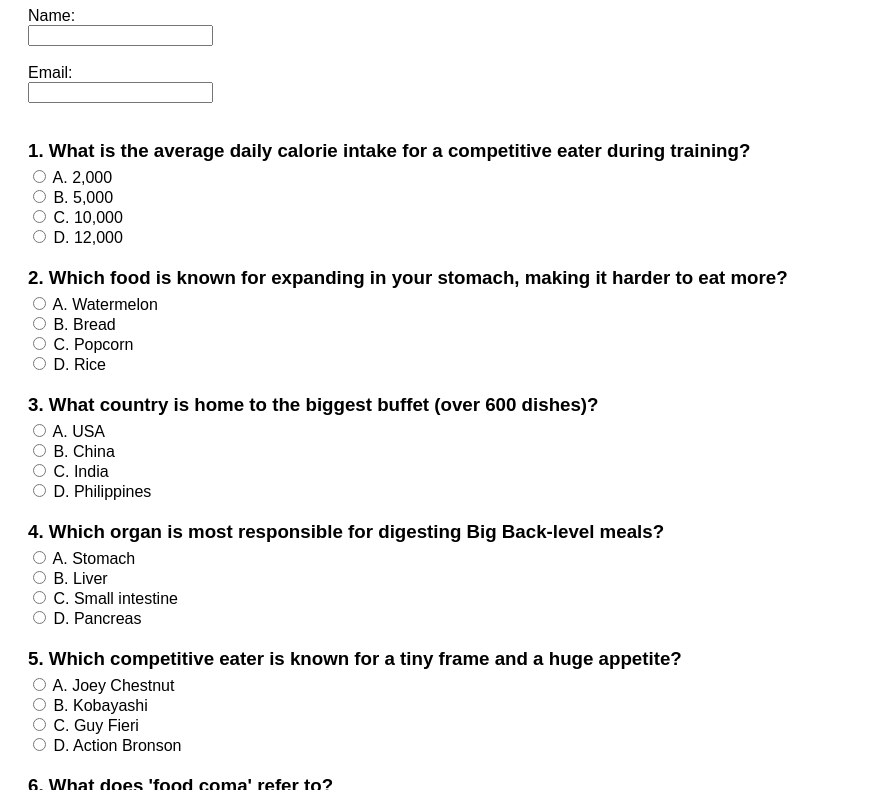
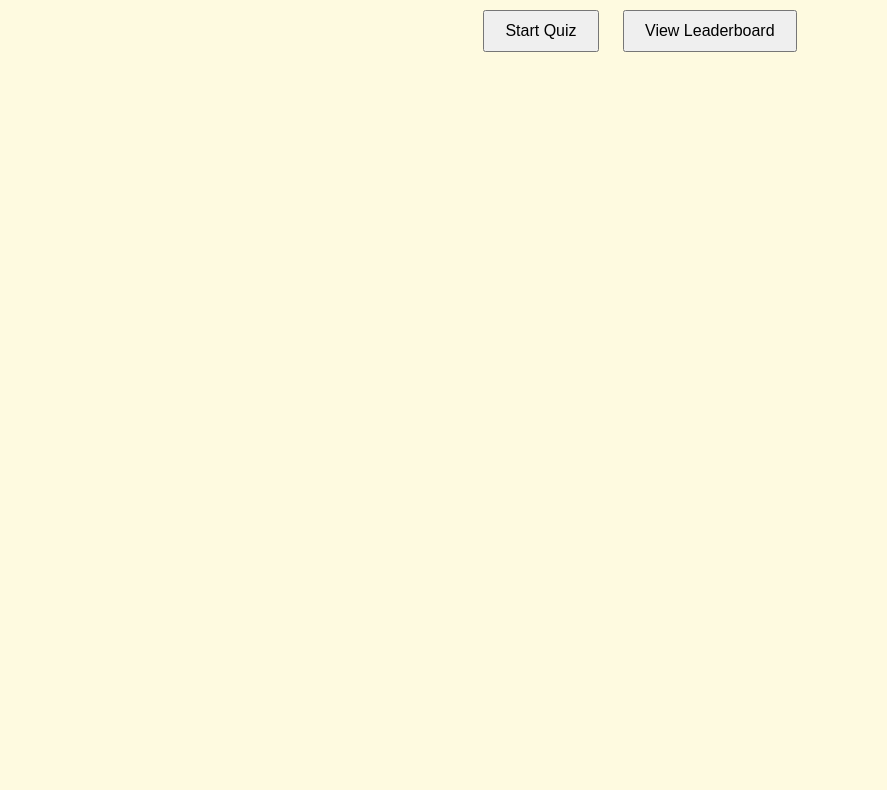
Before and after one commit to TechniRouge/.github.io, a plain HTML site: page index.html in a window 1280 px wide. Shown: the part 101-891 px from the top of the page, without its empty margins (0-887 px from the left). After the commit the page ends 800 px from the top, so only its background shows below. Drawn offline with nearby package versions, Linux system fonts and the light colour scheme.

Commit message:
Update index.html

```diff
--- a/index.html
+++ b/index.html
@@ -2,236 +2,145 @@
 <html lang="en">
 <head>
   <meta charset="UTF-8" />
-  <meta name="viewport" content="width=device-width, initial-scale=1.0"/>
+  <meta name="viewport" content="width=device-width, initial-scale=1.0" />
   <title>Big Back Certification Quiz</title>
-  <script src="https://cdn.jsdelivr.net/npm/emailjs-com@3/dist/email.min.js"></script>
   <style>
-    body {
-      font-family: Arial, sans-serif;
-      padding: 20px;
-    }
-    .question {
-      margin-bottom: 20px;
-    }
-    .question h3 {
-      margin-bottom: 5px;
-    }
+    body { font-family: Arial, sans-serif; background: #fefae0; color: #333; margin: 0; padding: 20px; }
+    .hidden { display: none; }
+    .center { text-align: center; }
+    button { padding: 10px 20px; margin: 10px; font-size: 16px; }
+    .certificate, .leaderboard, .question-box { border: 2px solid #ccc; padding: 20px; border-radius: 10px; background: #fff; margin-top: 20px; }
+    .certificate { font-family: 'Comic Sans MS', cursive; text-align: center; background: #fffae6; }
+    .leaderboard ol { padding-left: 20px; }
   </style>
 </head>
 <body>
-  <h1>Big Back Certification Quiz</h1>
-  <form id="quizForm">
-    <label for="name">Name:</label><br />
-    <input type="text" id="name" name="name" required><br /><br />
-    <label for="email">Email:</label><br />
-    <input type="email" id="email" name="email" required><br /><br />
+  <div id="homeScreen" class="center">
+    <h1>🏋️‍♂️ Big Back Certification 🏋️‍♀️</h1>
+    <button onclick="showSection('quizSection')">Start Quiz</button>
+    <button onclick="showSection('leaderboardSection')">View Leaderboard</button>
+  </div>
 
-    <div id="questions"></div>
+  <div id="quizSection" class="hidden">
+    <h2>Big Back Certification Quiz</h2>
+    <form id="quizForm">
+      <label>Name: <input type="text" id="userName" required></label><br><br>
+      <label>Email: <input type="email" id="userEmail" required></label><br><br>
+      <div id="questions"></div>
+      <button type="submit">Submit</button>
+    </form>
+  </div>
 
-    <button type="submit">Submit</button>
-  </form>
+  <div id="leaderboardSection" class="hidden leaderboard">
+    <h2>🍗 Leaderboard of Legends 🍗</h2>
+    <ol id="leaderboardList"></ol>
+    <button onclick="showSection('homeScreen')">Back to Home</button>
+  </div>
 
+  <div id="certificateSection" class="hidden certificate">
+    <h2>🏆 Official Big Back Certificate 🏆</h2>
+    <p id="certName"></p>
+    <p id="certScore"></p>
+    <p>Hereby awarded the title:</p>
+    <h3>“Certified Glutton of Glory”</h3>
+    <p>Signed by Dr. Buff Backs, PhD in Snackology</p>
+    <button onclick="downloadCertificate()">Download Certificate</button>
+    <button onclick="showSection('homeScreen')">Back to Home</button>
+  </div>
+
+  <script src="https://cdn.jsdelivr.net/npm/emailjs-com@3/dist/email.min.js"></script>
+  <script src="https://cdn.jsdelivr.net/npm/html2canvas"></script>
   <script>
-    emailjs.init('fBwObR_tKYEjPcn4G');
+    emailjs.init("fBwObR_tKYEjPcn4G"); // Public key
 
     const questions = [
-      {
-        q: "What is the average daily calorie intake for a competitive eater during training?",
-        a: ["2,000", "5,000", "10,000", "12,000"],
-        correct: 2
-      },
-      {
-        q: "Which food is known for expanding in your stomach, making it harder to eat more?",
-        a: ["Watermelon", "Bread", "Popcorn", "Rice"],
-        correct: 3
-      },
-      {
-        q: "What country is home to the biggest buffet (over 600 dishes)?",
-        a: ["USA", "China", "India", "Philippines"],
-        correct: 3
-      },
-      {
-        q: "Which organ is most responsible for digesting Big Back-level meals?",
-        a: ["Stomach", "Liver", "Small intestine", "Pancreas"],
-        correct: 0
-      },
-      {
-        q: "Which competitive eater is known for a tiny frame and a huge appetite?",
-        a: ["Joey Chestnut", "Kobayashi", "Guy Fieri", "Action Bronson"],
-        correct: 1
-      },
-      {
-        q: "What does 'food coma' refer to?",
-        a: ["A real coma", "Mental shutdown", "Sleepy after eating", "Digestive explosion"],
-        correct: 2
-      },
-      {
-        q: "Which animal has the biggest stomach compared to body size?",
-        a: ["Elephant", "Hippo", "Python", "Cow"],
-        correct: 2
-      },
-      {
-        q: "The 'Stomach Stretch Reflex' kicks in at what percent full?",
-        a: ["60%", "80%", "90%", "100%"],
-        correct: 1
-      },
-      {
-        q: "What food has a professional contest called the 'Taco Eating Championship'?",
-        a: ["Burritos", "Tacos", "Tamales", "Hot dogs"],
-        correct: 1
-      },
-      {
-        q: "What chemical signals your brain that you're full?",
-        a: ["Adrenaline", "Leptin", "Insulin", "Cortisol"],
-        correct: 1
-      },
-      {
-        q: "What’s the most pizza slices eaten in 10 minutes (world record)?",
-        a: ["46", "73", "83", "90"],
-        correct: 2
-      },
-      {
-        q: "What is a Big Back most likely to say?",
-        a: ["I’m full", "What’s for dessert?", "Is this keto?", "I'm cutting."],
-        correct: 1
-      },
-      {
-        q: "Why do Big Backs drink water before a contest?",
-        a: ["To stay hydrated", "To stretch their stomach", "Flavor enhancer", "They’re thirsty"],
-        correct: 1
-      },
-      {
-        q: "What's the least calorie-dense Big Back food?",
-        a: ["Peanut butter", "Celery", "Cheesecake", "French fries"],
-        correct: 1
-      },
-      {
-        q: "What food challenge is often undefeated at diners?",
-        a: ["10 Egg Omelet", "5lb Burrito", "Mountain of Pancakes", "Quad Bacon Burger"],
-        correct: 2
-      },
-      {
-        q: "Which fast food item has the most calories?",
-        a: ["Big Mac", "KFC Bowl", "Five Guys Fries", "Taco Bell Quesarito"],
-        correct: 2
-      },
-      {
-        q: "The 'bottomless pit' expression best describes...",
-        a: ["A cavern", "A void", "A Big Back stomach", "An abyss"],
-        correct: 2
-      },
-      {
-        q: "Why do Big Backs unbutton their pants after a meal?",
-        a: ["Airflow", "Comfort", "Extra space", "It's tradition"],
-        correct: 2
-      },
-      {
-        q: "What does the term 'food baby' usually mean?",
-        a: ["Actual baby", "Burp", "Bloating", "Craving dessert"],
-        correct: 2
-      },
-      {
-        q: "Most food eaten in 8 minutes (hot dogs, Joey Chestnut)?",
-        a: ["45", "63", "71", "76"],
-        correct: 3
-      },
-      {
-        q: "What’s a classic Big Back excuse?",
-        a: ["It’s leg day", "It’s a cheat meal", "I’m bulking", "All of the above"],
-        correct: 3
-      },
-      {
-        q: "Which food expands the most after being eaten?",
-        a: ["Rice", "Popcorn", "Bread", "Pasta"],
-        correct: 1
-      },
-      {
-        q: "Biggest Big Back move?",
-        a: ["Dessert first", "Mid-meal nap", "Triple dinner plate", "Ordering everything"],
-        correct: 3
-      },
-      {
-        q: "Which of these is NOT a food challenge?",
-        a: ["Inferno Wings", "Mega Nachos", "Mt. Everest Sundae", "Vegetable Platter"],
-        correct: 3
-      },
-      {
-        q: "A Big Back’s worst nightmare?",
-        a: ["Salad bar", "Small portions", "Running out of ranch", "All of the above"],
-        correct: 3
-      },
-      {
-        q: "How many wings did the wing-eating champ eat in 30 minutes?",
-        a: ["104", "216", "300", "501"],
-        correct: 2
-      },
-      {
-        q: "What utensil is optional for a Big Back?",
-        a: ["Fork", "Spoon", "Shovel", "All of the above"],
-        correct: 2
-      },
-      {
-        q: "What sound signals a satisfied Big Back?",
-        a: ["A sigh", "A burp", "A nap", "All of the above"],
-        correct: 3
-      },
-      {
-        q: "Most common Big Back meal combo?",
-        a: ["Burger and shake", "Double everything", "One of each", "All of the above"],
-        correct: 3
-      },
-      {
-        q: "Final Big Back test: Can you still eat after dessert?",
-        a: ["No", "Yes", "Only if it’s pizza", "Only on weekends"],
-        correct: 1
-      }
+      { q: "How many calories can a competitive eater consume in one sitting?", a: "c" },
+      { q: "Which food is most commonly used in eating contests?", a: "d" },
+      { q: "Which country is famous for hosting rice-eating competitions?", a: "d" },
+      { q: "What organ primarily expands to store large meals?", a: "a" },
+      { q: "Who is a famous competitive eater from Japan?", a: "b" },
+      { q: "What’s a Big Back likely to do after a huge meal?", a: "c" },
+      { q: "Which programming language is the most Big Back of all?", a: "c" },
+      { q: "What percent of your stomach can stretch during overeating?", a: "b" },
+      { q: "Which is the most likely Big Back Taco Bell order?", a: "b" },
+      { q: "Which hormone helps regulate hunger?", a: "b" },
+      { q: "What is the world record for hot dogs eaten in 10 mins?", a: "c" },
+      { q: "What’s something a Big Back says at a buffet?", a: "b" },
+      { q: "Why would a Big Back drink water before eating?", a: "b" },
+      { q: "Which veggie is negative-calorie?", a: "b" },
+      { q: "Which would excite a Big Back the most?", a: "c" },
+      { q: "Which fries are dangerously bottomless?", a: "c" },
+      { q: "Big Backs are known to have what?", a: "c" },
+      { q: "What do stretchy pants provide?", a: "c" },
+      { q: "What’s a side effect of Big Backing too hard?", a: "c" },
+      { q: "What’s Joey Chestnut’s hot dog count record?", a: "d" },
+      { q: "What strategy helps Big Backs win contests?", a: "d" },
+      { q: "Which movie snack do Big Backs dominate?", a: "b" },
+      { q: "What is a Big Back most likely to do at a buffet?", a: "d" },
+      { q: "Least favorite snack of a Big Back?", a: "d" },
+      { q: "How do Big Backs prepare for meals?", a: "d" },
+      { q: "How many chicken wings can a pro eat in 30 mins?", a: "c" },
+      { q: "Which tool best describes a Big Back’s fork?", a: "c" },
+      { q: "What best describes a Big Back's stomach capacity?", a: "d" },
+      { q: "How many pizza slices are a snack for a Big Back?", a: "d" },
+      { q: "Is becoming a Big Back a lifestyle?", a: "b" }
     ];
 
-    const quizForm = document.getElementById("quizForm");
-    const questionsContainer = document.getElementById("questions");
+    function showSection(id) {
+      document.querySelectorAll("#homeScreen, #quizSection, #leaderboardSection, #certificateSection").forEach(el => el.classList.add("hidden"));
+      document.getElementById(id).classList.remove("hidden");
+      if (id === 'leaderboardSection') renderLeaderboard();
+    }
 
-    questions.forEach((q, index) => {
-      const div = document.createElement("div");
-      div.className = "question";
-      div.innerHTML = `<h3>${index + 1}. ${q.q}</h3>` +
-        q.a.map((opt, i) => `
-          <label>
-            <input type="radio" name="q${index}" value="${i}" required />
-            ${String.fromCharCode(65 + i)}. ${opt}
-          </label><br/>
-        `).join("");
-      questionsContainer.appendChild(div);
-    });
+    document.getElementById("questions").innerHTML = questions.map((q, i) => `
+      <div class="question-box">
+        <p><strong>Q${i + 1}:</strong> ${q.q}</p>
+        <label><input type="radio" name="q${i}" value="a" required> A</label>
+        <label><input type="radio" name="q${i}" value="b"> B</label>
+        <label><input type="radio" name="q${i}" value="c"> C</label>
+        <label><input type="radio" name="q${i}" value="d"> D</label>
+      </div>`).join("");
 
-    quizForm.addEventListener("submit", function (e) {
+    document.getElementById("quizForm").onsubmit = function (e) {
       e.preventDefault();
-      const name = document.getElementById("name").value;
-      const email = document.getElementById("email").value;
-      let score = 0;
-      const correctAnswers = [];
+      const name = document.getElementById("userName").value;
+      const email = document.getElementById("userEmail").value;
+      const answers = questions.map((q, i) => document.querySelector(`input[name='q${i}']:checked`)?.value);
+      const score = answers.filter((a, i) => a === questions[i].a).length;
 
-      questions.forEach((q, index) => {
-        const selected = document.querySelector(`input[name="q${index}"]:checked`);
-        if (selected && parseInt(selected.value) === q.correct) {
-          score++;
-          correctAnswers.push(String.fromCharCode(65 + q.correct));
-        } else {
-          correctAnswers.push("✗");
-        }
+      // Save to leaderboard
+      const scores = JSON.parse(localStorage.getItem("bigBackScores") || "[]");
+      scores.push({ name, score });
+      localStorage.setItem("bigBackScores", JSON.stringify(scores));
+
+      // Send email
+      emailjs.send("Big_back", "template_0br65x8", {
+        name,
+        email,
+        score,
+        answers: answers.join(", ")
+      }).then(() => {
+        document.getElementById("certName").textContent = `${name}, you scored ${score}/30!`;
+        document.getElementById("certScore").textContent = `Score: ${score}/30`;
+        showSection("certificateSection");
       });
+    };
 
-      emailjs.send('Big_back', 'template_0br65x8', {
-        user_name: name,
-        user_email: email,
-        quiz_score: score,
-        quiz_correct_answers: correctAnswers.join(', ')
-      }).then(() => {
-        alert("Email sent! You are now certified Big Back!");
-        quizForm.reset();
-      }, (error) => {
-        alert("Email failed to send: " + error);
+    function renderLeaderboard() {
+      const list = document.getElementById("leaderboardList");
+      const scores = JSON.parse(localStorage.getItem("bigBackScores") || "[]");
+      const sorted = scores.sort((a, b) => b.score - a.score).slice(0, 10);
+      list.innerHTML = sorted.map(s => `<li><strong>${s.name}</strong> – ${s.score}/30</li>`).join("");
+    }
+
+    function downloadCertificate() {
+      html2canvas(document.getElementById("certificateSection")).then(canvas => {
+        const link = document.createElement('a');
+        link.download = 'Big_Back_Certificate.png';
+        link.href = canvas.toDataURL();
+        link.click();
       });
-    });
+    }
   </script>
 </body>
 </html>
```
